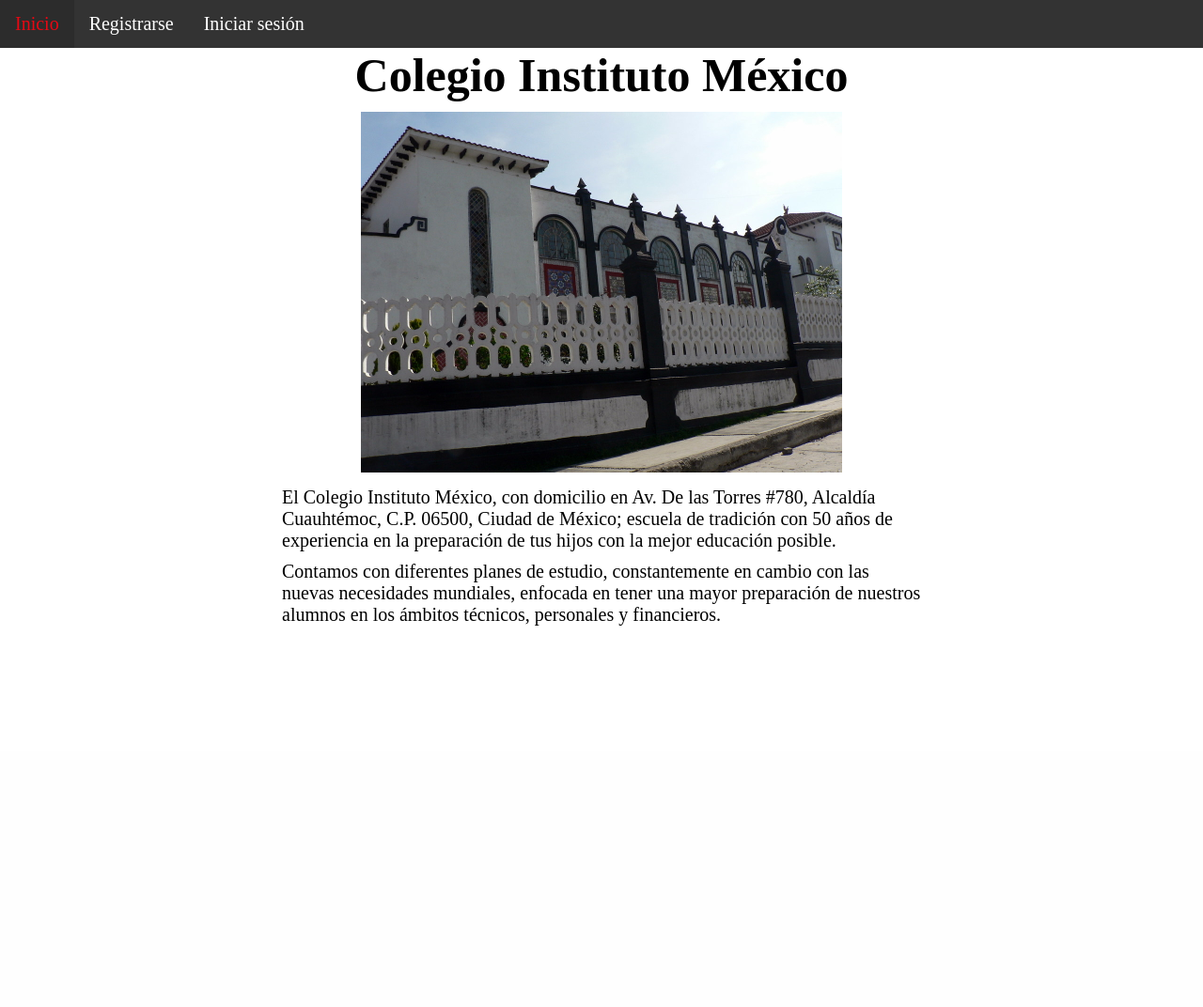
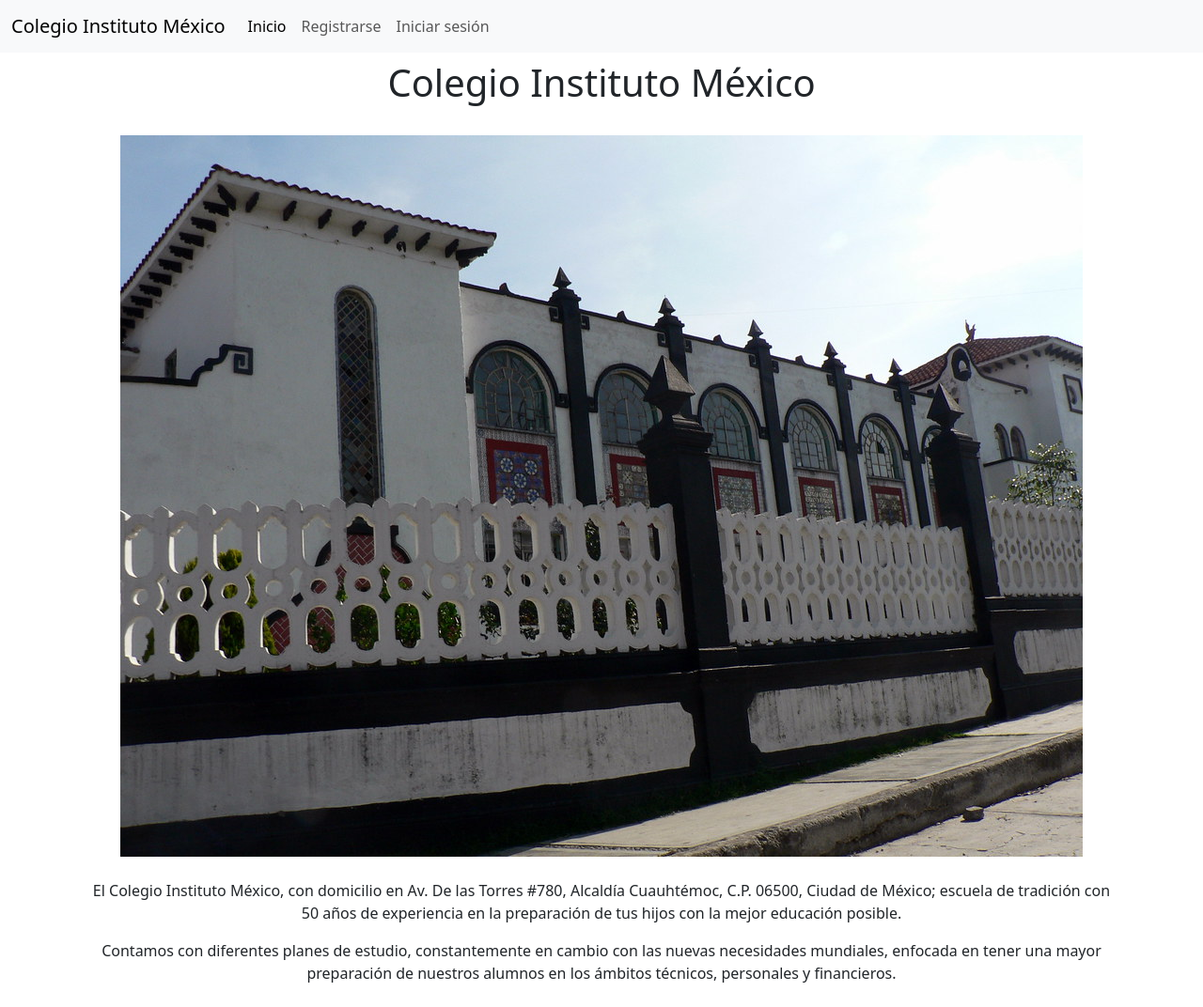
Before and after one commit to ramssrez/colegioMexico, a PHP site: page /index.php in a window 1280 px wide. Shown: the whole page at 94% size. Before the commit the page ends 666 px from the top, so only its background shows below. Run offline with PHP 8.4, Linux system fonts and the light colour scheme.

Commit message:
Integración de Bootstrap para el index

```diff
--- a/index.php
+++ b/index.php
@@ -3,24 +3,62 @@
     <head>
         <meta charset="UTF-8">
         <meta name="viewport" content="width=device-width, initial-scale=1.0">
-        <link rel="stylesheet" href="css/styles.css">
+        <link href="https://cdn.jsdelivr.net/npm/bootstrap@5.3.3/dist/css/bootstrap.min.css" rel="stylesheet" integrity="sha384-QWTKZyjpPEjISv5WaRU9OFeRpok6YctnYmDr5pNlyT2bRjXh0JMhjY6hW+ALEwIH" crossorigin="anonymous">
         <title>Colegio Instituto México</title>
     </head>
     <body>
-        <?php
-            include("./components/navigationGeneral.php");
-        ?>
-        <h1 class="titulo">Colegio Instituto México</h1>
-        <img class="imagen" src="./img/escuela.jpg" alt="">
-        <p class="descripcion-school">
+    <nav class="navbar navbar-expand-lg bg-body-tertiary">
+            <div class="container-fluid">
+                <a class="navbar-brand" href="#">Colegio Instituto México</a>
+                <button class="navbar-toggler" type="button" data-bs-toggle="collapse" data-bs-target="#navbarNav" aria-controls="navbarNav" aria-expanded="false" aria-label="Toggle navigation">
+                    <span class="navbar-toggler-icon"></span>
+                </button>
+                <div class="collapse navbar-collapse" id="navbarNav">
+                    <ul class="navbar-nav">
+                        <li class="nav-item">
+                            <a class="nav-link active" aria-current="page" href="../../colegio-instituto-mexico/index.php">Inicio</a>
+                        </li>
+                        <li class="nav-item">
+                            <a class="nav-link" href="../../colegio-instituto-mexico/pages/registerUser.php">Registrarse</a>
+                        </li>
+                        <li class="nav-item">
+                            <a class="nav-link" href="../../colegio-instituto-mexico/pages/iniciarSession.php">Iniciar sesión</a>
+                        </li>
+                    </ul>
+                </div>
+            </div>
+        </nav>
+
+        <div class="container">
+            <div class="row">
+                <div class="col text-center m-2">
+                    <h1>Colegio Instituto México</h1>
+                </div>
+            </div>
+        </div>
+        <div class="container p-3">
+            <div class="row">
+                <div class="col text-center">
+                    <img src="./img/escuela.jpg" class="img-fluid" alt="Descripción de la imagen">
+                </div>
+            </div>
+        </div>
+        <div class="container">
+            <div class="row">
+                <div class="col text-center m-2">
+                    <p class="text-justify">
                         El Colegio Instituto México, con domicilio en Av. De las Torres #780,
                         Alcaldía Cuauhtémoc, C.P. 06500, Ciudad de México; escuela de tradición con 50 años de experiencia
                         en la preparación de tus hijos con la mejor educación posible.
                     </p>
-        <p class="descripcion-school">
+                    <p class="text-justify">
                         Contamos con diferentes planes de estudio, constantemente en cambio con las nuevas necesidades
                         mundiales, enfocada en tener una mayor preparación de nuestros alumnos en los ámbitos técnicos,
                         personales y financieros.
                     </p>
+                </div>
+            </div>
+        </div>
+        <script src="https://cdn.jsdelivr.net/npm/bootstrap@5.3.3/dist/js/bootstrap.bundle.min.js" integrity="sha384-YvpcrYf0tY3lHB60NNkmXc5s9fDVZLESaAA55NDzOxhy9GkcIdslK1eN7N6jIeHz" crossorigin="anonymous"></script>
     </body>
 </html>
```
Lines whose indentation alone changed are shown as unchanged.
